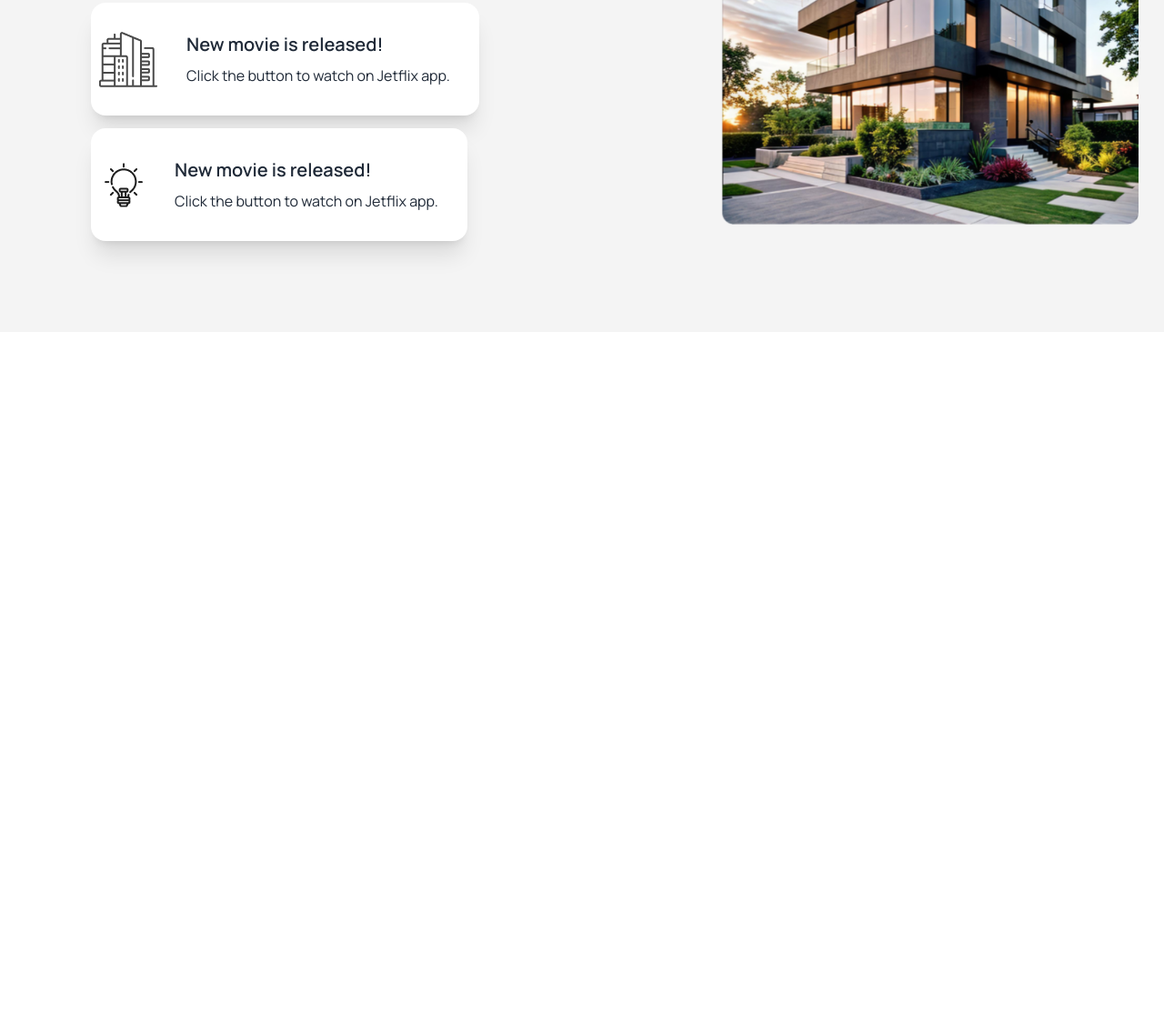
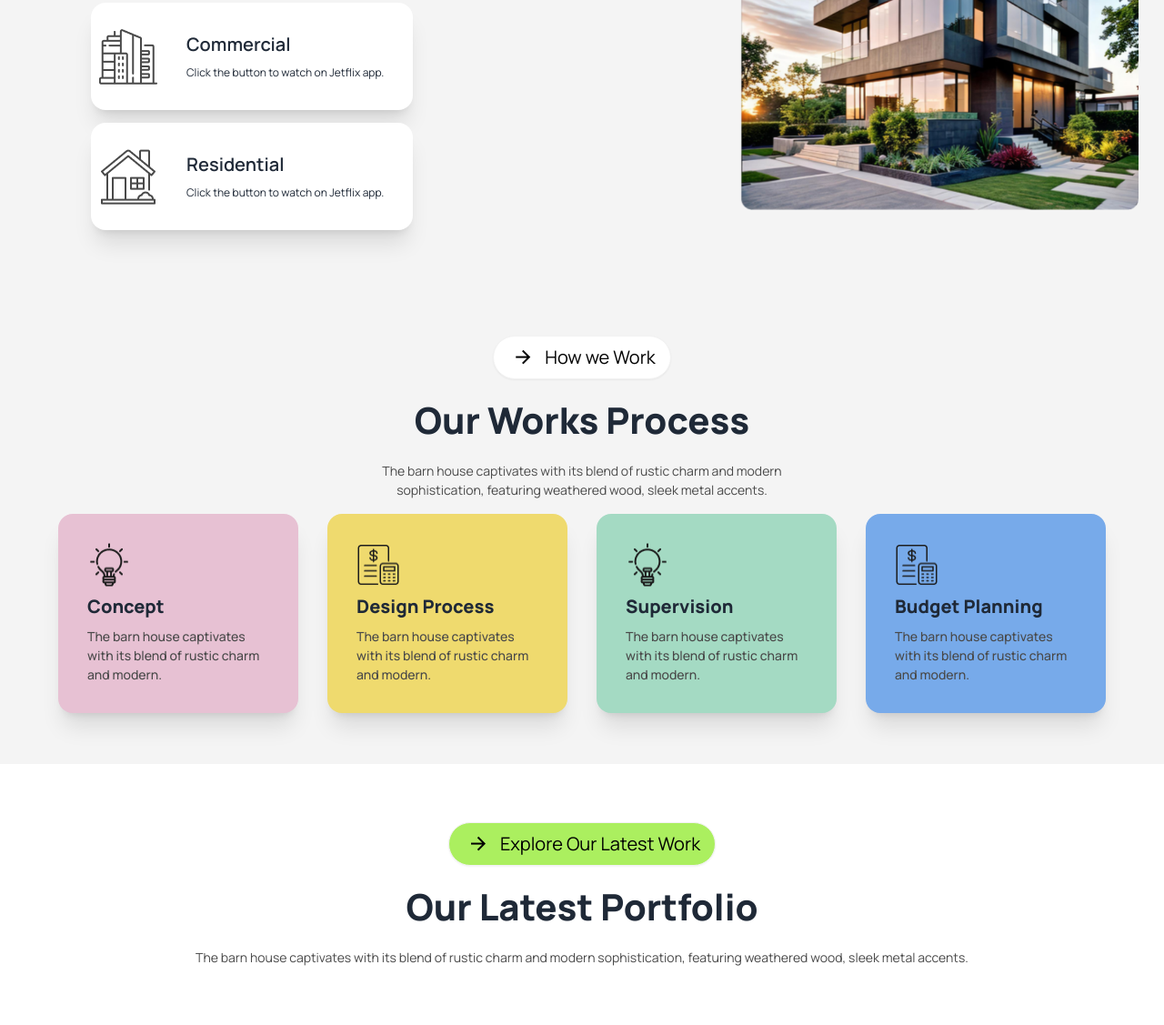
Before and after one commit to abrar-jihan/B10-Assignment-03-main, a plain HTML site: page index.html in a window 1280 px wide. Shown: the part 1219-2346 px from the top of the page at 91% size. Before the commit the page ends 1584 px from the top, so only its background shows below. Drawn offline with nearby package versions, Linux system fonts and the light colour scheme.

Commit message:
3rd section

```diff
--- a/index.html
+++ b/index.html
@@ -93,12 +93,12 @@
     </header>
     <section class="bg-[#f4f4f4] w-full relative">
       <img
-        class="hidden lg:flex w-[65px] absolute top-[70px] left-[60px]"
+        class="hidden lg:flex w-[105px] absolute top-[55px] left-[90px]"
         src="./B10-Assignment-03-main/assets/Vector.png"
         alt=""
       />
       <div
-        class="flex w-[90%] justify-between mx-auto lg:mx-[100px] py-6 lg:py-[100px] gap-2 flex-col lg:flex-row"
+        class="flex w-[90%] lg:justify-evenly mx-auto lg:mx-[100px] py-6 lg:py-[100px] gap-8 lg:gap-[60px] flex-col lg:flex-row"
       >
         <div
           class="card gap-[14px] grid place-items-center lg:place-items-start"
@@ -131,22 +131,22 @@
               />
             </figure>
             <div class="card-body">
-              <h2 class="card-title">New movie is released!</h2>
-              <p class="font-normal">
+              <h2 class="card-title">Commercial</h2>
+              <p class="font-normal text-[12px]">
                 Click the button to watch on Jetflix app.
               </p>
             </div>
           </div>
           <div class="card card-side bg-base-100 shadow-xl">
-            <figure class="ml-3">
+            <figure class="ml-[9px]">
               <img
-                src="./B10-Assignment-03-main/assets/concept.png"
+                src="./B10-Assignment-03-main/assets/residential.png"
                 alt="Movie"
               />
             </figure>
             <div class="card-body">
-              <h2 class="card-title">New movie is released!</h2>
-              <p class="font-normal">
+              <h2 class="card-title">Residential</h2>
+              <p class="font-normal text-[12px]">
                 Click the button to watch on Jetflix app.
               </p>
             </div>
@@ -163,5 +163,121 @@
         </div>
       </div>
     </section>
+    <section class="bg-[#f4f4f4] w-full flex flex-col lg:pb-14">
+      <div>
+        <div class="hero-content text-center">
+          <div class="max-w-md lg:space-y-[15px] space-y-[10px]">
+            <button
+              class="btn rounded-full bg-[#ffffff] text-black text-[20px] text-center font-normal"
+            >
+              <i
+                class="ri-arrow-right-line w-[32px] h-[32px] text-black text-2xl"
+              ></i>
+              How we Work
+            </button>
+            <h1 class="text-[24px] lg:text-[40px] font-extrabold">
+              Our Works Process
+            </h1>
+            <p class="text-[14px] font-normal text-[#494949]">
+              The barn house captivates with its blend of rustic charm and
+              modern sophistication, featuring weathered wood, sleek metal
+              accents.
+            </p>
+          </div>
+        </div>
+      </div>
+      <div
+        class="flex flex-col w-[90%] lg:flex-row gap-8 mx-auto justify-evenly"
+      >
+        <div class="card bg-[#E7C1D3] shadow-xl">
+          <div class="card-body">
+            <img
+              class="w-[48px] h-[48px]"
+              src="./B10-Assignment-03-main/assets/concept.png"
+              alt="Shoes"
+            />
+
+            <h2 class="card-title text-[20px] font-extrabold">Concept</h2>
+            <p class="text-[14px] text-[#494949] font-medium">
+              The barn house captivates with its blend of rustic charm and
+              modern.
+            </p>
+          </div>
+        </div>
+        <div class="card bg-[#EFDA6E] shadow-xl">
+          <div class="card-body">
+            <img
+              class="w-[48px] h-[48px]"
+              src="./B10-Assignment-03-main/assets/budget-planning.png"
+              alt="Shoes"
+            />
+
+            <h2 class="card-title text-[20px] font-extrabold">
+              Design Process
+            </h2>
+            <p class="text-[14px] text-[#494949] font-medium">
+              The barn house captivates with its blend of rustic charm and
+              modern.
+            </p>
+          </div>
+        </div>
+        <div class="card bg-[#A4DAC3] shadow-xl">
+          <div class="card-body text-[20px] font-extrabold">
+            <img
+              class="w-[48px] h-[48px]"
+              src="./B10-Assignment-03-main/assets/concept.png"
+              alt="Shoes"
+            />
+
+            <h2 class="card-title text-[20px] font-extrabold">Supervision</h2>
+            <p class="text-[14px] text-[#494949] font-medium">
+              The barn house captivates with its blend of rustic charm and
+              modern.
+            </p>
+          </div>
+        </div>
+        <div class="card bg-[#77AAEA] shadow-xl">
+          <div class="card-body">
+            <img
+              src="./B10-Assignment-03-main/assets/budget-planning.png"
+              class="w-[48px] h-[48px]"
+              alt="Shoes"
+            />
+
+            <h2 class="card-title text-[20px] font-extrabold">
+              Budget Planning
+            </h2>
+            <p class="text-[14px] text-[#494949] font-medium">
+              The barn house captivates with its blend of rustic charm and
+              modern.
+            </p>
+          </div>
+        </div>
+      </div>
+    </section>
+    <section class="w-full lg:py-12">
+      <div>
+        <div class="hero-content text-center">
+          <div class="lg:space-y-[15px] space-y-[10px]">
+            <button
+              class="btn rounded-full bg-[#ABEF5F] text-black text-[20px] text-center font-normal"
+            >
+              <i
+                class="ri-arrow-right-line w-[32px] h-[32px] text-black text-2xl"
+              ></i>
+              Explore Our Latest Work
+            </button>
+            <h1 class="text-[24px] lg:text-[40px] font-extrabold">
+              Our Latest Portfolio
+            </h1>
+            <p class="text-[14px] font-normal text-[#494949]">
+              The barn house captivates with its blend of rustic charm and
+              modern sophistication, featuring weathered wood, sleek metal
+              accents.
+            </p>
+          </div>
+        </div>
+      </div>
+    </section>
   </body>
 </html>
```
